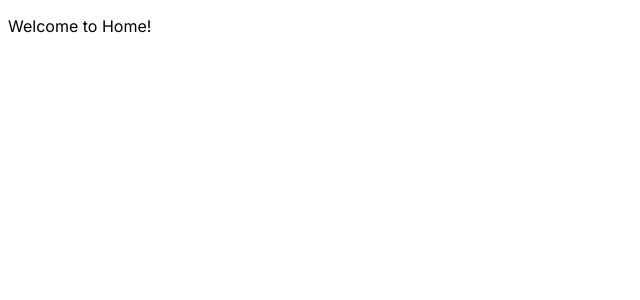
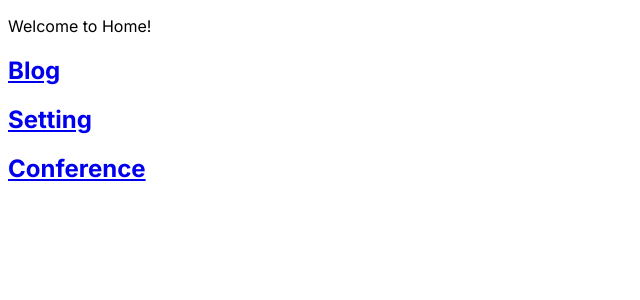
Before and after one commit to Peace-Apple/globext, a Next.js app: page /home in a window 1280 px wide. Shown: the top 300 px of the page, without its empty margins (0-640 px from the left). Built offline with nearby package versions, Linux system fonts and the light colour scheme.

Commit message:
Add link routes

```diff
--- a/app/home/page.js
+++ b/app/home/page.js
@@ -1,7 +1,12 @@
+import Link from "next/link"
+
 export default function Page() {
     return (
       <>
         <p>Welcome to Home!</p>
+        <h2><Link href='/blog'>Blog</Link></h2>
+        <h2><Link href='/settings'>Setting</Link></h2>
+        <h2><Link href='/conference'>Conference</Link></h2>
       </>
     )
 }
--- a/app/page.js
+++ b/app/page.js
@@ -1,7 +1,10 @@
+import Link from "next/link"
+
 export default function Page() {
   return (
     <>
       <p>Welcome to Globext!</p>
+      <Link href='/home'>Home</Link>
     </>
   )
 }
```
